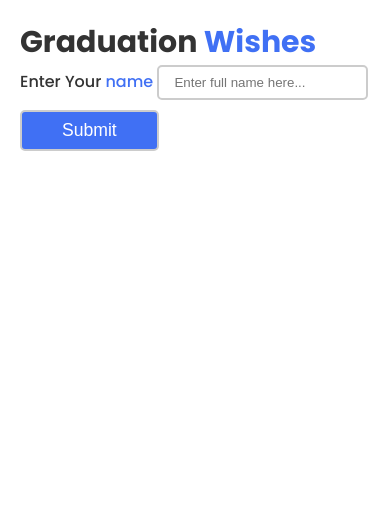
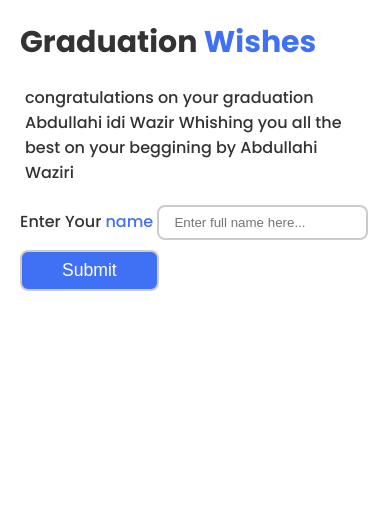
Before and after one commit to aiwaziri05/aiwaziri05.github.io, a PHP site: page /class_of_23/index.html in a window 390 px wide. Shown: the part 60-591 px from the top of the page. Run offline with PHP 8.4, Linux system fonts and the light colour scheme.

Commit message:
making some changes

```diff
--- a/class_of_23/index.html
+++ b/class_of_23/index.html
@@ -23,17 +23,21 @@
         <div>
           <h1 class="heading">Graduation <span>Wishes</span></h1>
         </div>
-        <div id="text-box"></div>
+        <div id="text-box">
+          <em id="nameErr"></em>
+          <p>congratulations on your graduation Abdullahi idi Wazir Whishing you all the best on your beggining by Abdullahi Waziri</p>
+        </div>
       </div>
+      <form onsubmit="return formValidation()" name="myForm">
       <div class="input-field">
-        <form action="#" name="form1" onsubmit="myFunction()">
         <label for="username">Enter Your <span>name</span></label>
-        <input type="text" placeholder="Enter full name here..." id="input-text" name="text1">
+        <input type="text" placeholder="Enter full name here..." id="input-text" name="userName">
         <div class="submit">
-        <input type="submit" value="Submit" id="submit-button" onsubmit="myFunction()">
+        <input type="submit" value="Submit" id="submit-button">
         </div>
       </div>
     </form>
+
     </div>
   </main>
 
--- a/class_of_23/js/code.js
+++ b/class_of_23/js/code.js
@@ -1,17 +1,14 @@
-let empty = document.forms["form1"]["text1"].value,
-    text_box = document.getElementById("text-box"),
-    submit_button = document.getElementById("submit-button"),
-    name = "Abdullahi Waziri";
+function formValidation() {
+    let validate = document.forms["myForm"]["userName"].value,
+        text_box = document.getElementById("text-box"),
+        nameErr = document.getElementById("nameErr");
 
-
-
-    function myFunction() {
-
-        alert("hello")
+    if(validate == "") {
+       nameErr.innerHTML = "Name must be filled out";
+        return false;
+    }else if(validate != "") {
+        text_box.innerHTML = validate;
 
     }
 
-
-
-
-    myFunction();
+}
--- a/class_of_23/stylesheet/style.css
+++ b/class_of_23/stylesheet/style.css
@@ -115,7 +115,7 @@ img {
   }
 
   .heading {
-    margin-bottom: 0;
+    margin-bottom: 15px;
     font-size: 30px;
   }
 
@@ -125,11 +125,13 @@ img {
 
   .input-field {
     width: 100%;
-    margin: auto;
+    /* margin: auto; */
+    margin-top: 0;
   }
 
   .input-field label {
     margin-bottom: 15px;
+    margin-top: 5px;
   }
 
   .input-field label span {
@@ -139,9 +141,13 @@ img {
   .input-field input {
     padding: 8px 15px;
     border: 2px solid #ccc;
-    border-radius: 5px;
-    margin-bottom: 10px;
+    border-radius: 8px;
+    margin: 10px 0;
     transition: 0.15s;
+  }
+
+  .input-field #input-text {
+    margin-bottom: 0;
   }
 
   #submit-button {
@@ -175,4 +181,16 @@ img {
   .footer-text span {
     color: var(--primary-color);
   }
+
+  #nameErr {
+    color: #e4126d;
+    font-size: 16px;
+  }
+
+  #text-box {
+    padding: 5px;
+    margin: 5px auto;
+    width: 100%;
+    word-wrap: break-word;
+  }
 }
```
Also changed, not shown: class_of_23/test.html (added, +24 -0 lines).
